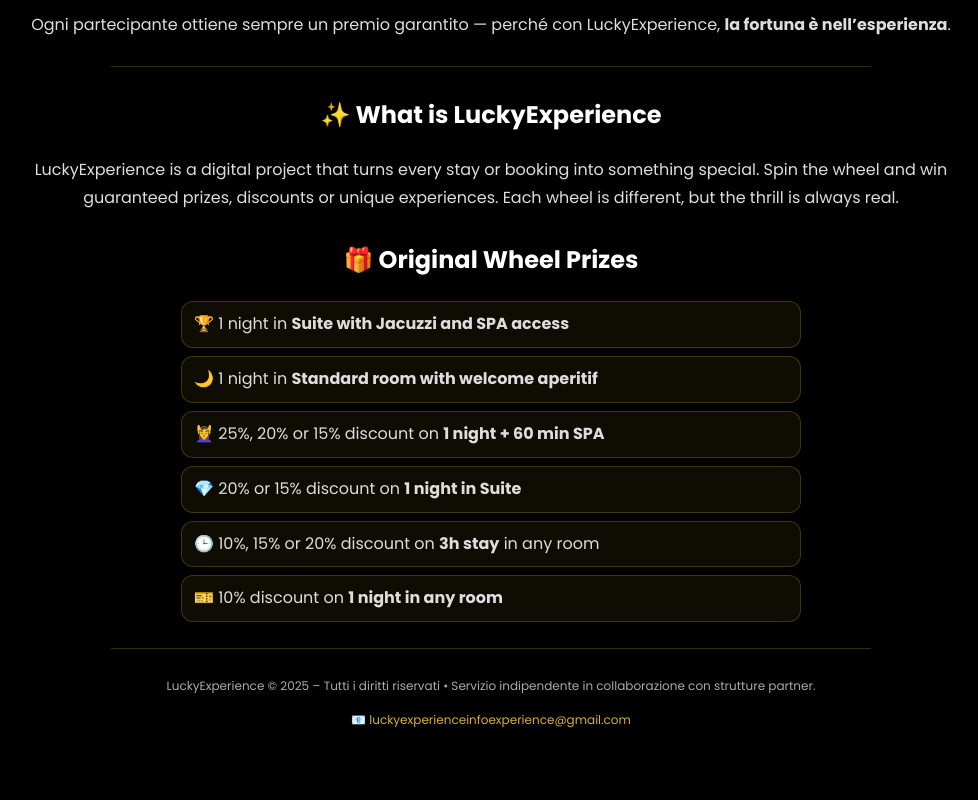
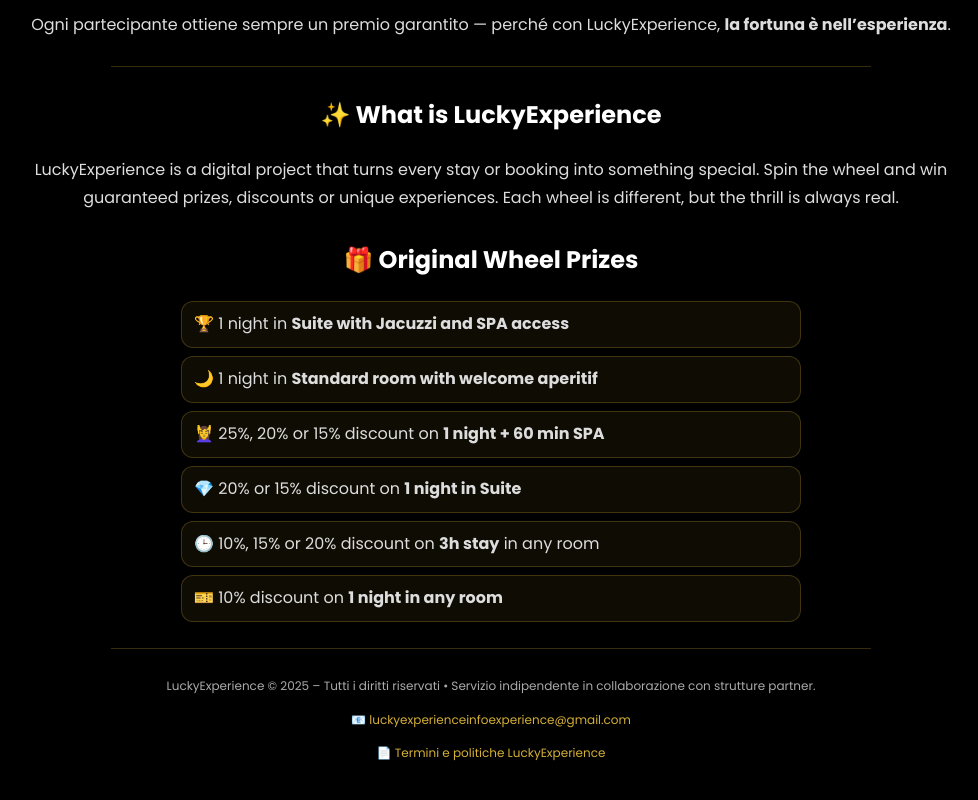
Before and after one commit to LuckyExperience00/luckyexperience-site, a plain HTML site: page index.html in a window 1280 px wide. Shown: the part 995-1795 px from the top of the page, without its empty margins (149-1127 px from the left). Drawn offline with Linux system fonts and the light colour scheme.

Commit message:
index.html

```diff
--- a/index.html
+++ b/index.html
@@ -184,6 +184,7 @@
     <footer>
       <p>LuckyExperience © 2025 – Tutti i diritti riservati • Servizio indipendente in collaborazione con strutture partner.</p>
       <p>📧 <a href="mailto:luckyexperienceinfoexperience@gmail.com">luckyexperienceinfoexperience@gmail.com</a></p>
+      <p><a href="LuckyExperience_Politiche_Utilizzo_Reclami.pdf" target="_blank">📄 Termini e politiche LuckyExperience</a></p>
     </footer>
   </div>
 </body>
```
